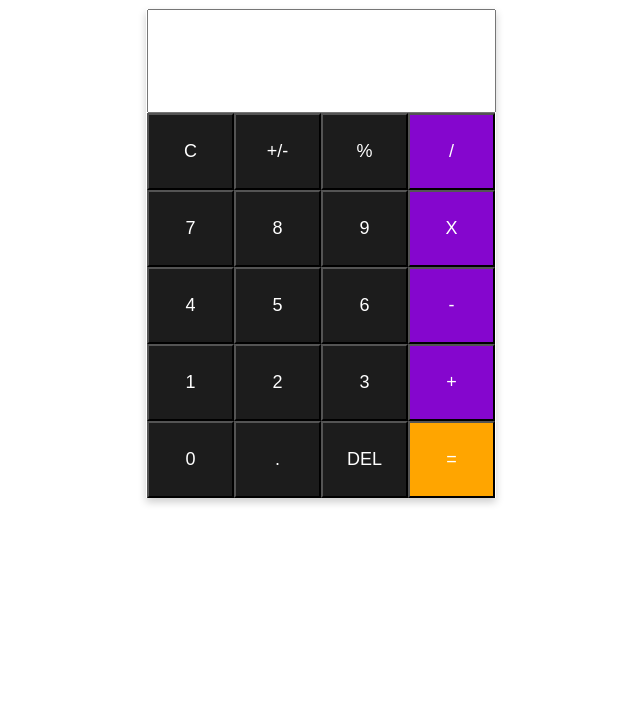
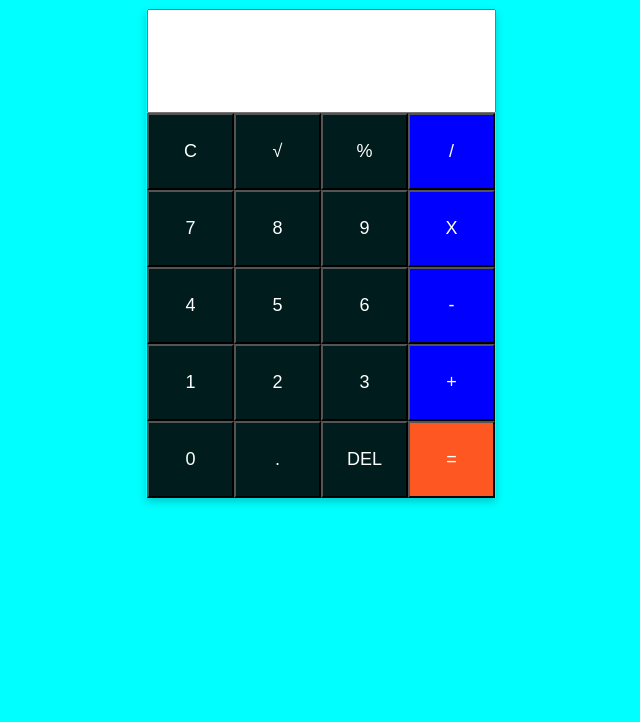
Before and after one commit to saidul1912/CALCULATOR, a plain HTML site: page index.html in a window 1280 px wide. Shown: the part 78-800 px from the top of the page, without its empty margins (319-959 px from the left). Drawn offline with Linux system fonts and the light colour scheme.

Commit message:
Add files via upload

```diff
--- a/css/style.css
+++ b/css/style.css
@@ -1,3 +1,8 @@
+
+body{
+    background-color: aqua;
+}
+
 h1 {
     text-align: center;
     font-size: 35px;
@@ -33,8 +38,14 @@ input#calcbtn {
     font-size: 18px;
     background: #000000e3;
     color: white;
+    transition: all .3s;
+}
+input#calcbtn:hover{
+    background-color: rgb(0, 189, 72);
 }
 .btn-style{
     background: rgb(133, 6, 206);
 }
-input#calcbtn:ho
+.all-contant {
+
+}
--- a/index.html
+++ b/index.html
@@ -7,42 +7,46 @@
     <link rel="stylesheet" href="css/style.css">
 </head>
 <body>
+
+
       <h1>Calculator</h1>
-
        <div class="card">
+         <form name="Calculator">
           <div class="calchead">
-              <input type="text" id="inputbox" maxlength="10px" >
+              <input type="text" name="display" id="inputbox" maxlength="10px" >
           </div>
             <div class="calcbody">
-               <input type="button" id="calcbtn" value="C">
-               <input type="button" id="calcbtn" value="+/-">
-               <input type="button" id="calcbtn" value="%">
-               <input type="button" id="calcbtn" style="background: rgb(133, 6, 206);"  value="/">
+               <input type="button" id="calcbtn" value="C"  onclick="Calculator.display.value = '' ">
+               <input type="button" id="calcbtn" value="&radic;" onclick=" Calculator.display.value = Math.sqrt (Calculator.display.value)">
+               <input type="button" id="calcbtn" value="%" onclick="Calculator.display.value = eval(Calculator.display.value)/100">
+               <input type="button" id="calcbtn" style="background: blue;"  value="/"  onclick="Calculator.display.value += '/' ">
            </div>
            <div class="calcbody">
-            <input type="button" id="calcbtn" value="7">
-            <input type="button" id="calcbtn" value="8">
-            <input type="button" id="calcbtn" value="9">
-            <input type="button" id="calcbtn" style="background: rgb(133, 6, 206);"  value="X">
+            <input type="button" id="calcbtn" value="7" onclick="Calculator.display.value += '7' ">
+            <input type="button" id="calcbtn" value="8" onclick="Calculator.display.value += '8' ">
+            <input type="button" id="calcbtn" value="9" onclick="Calculator.display.value += '9' ">
+            <input type="button" id="calcbtn" style="background: blue;"  value="X"  onclick="Calculator.display.value += '*' ">
          </div>
           <div class="calcbody">
-        <input type="button" id="calcbtn" value="4">
-        <input type="button" id="calcbtn" value="5">
-        <input type="button" id="calcbtn" value="6">
-        <input type="button" id="calcbtn" style="background: rgb(133, 6, 206);"  value="-">
+           <input type="button" id="calcbtn" value="4"  onclick="Calculator.display.value += '4' ">
+           <input type="button" id="calcbtn" value="5" onclick="Calculator.display.value += '5' ">
+           <input type="button" id="calcbtn" value="6" onclick="Calculator.display.value += '6' ">
+           <input type="button" id="calcbtn" style="background: blue;"  value="-" onclick="Calculator.display.value += '-' ">
        </div>
        <div class="calcbody">
-    <input type="button" id="calcbtn" value="1">
-    <input type="button" id="calcbtn" value="2">
-    <input type="button" id="calcbtn" value="3">
-    <input type="button" id="calcbtn" style="background: rgb(133, 6, 206);" value="+">
+         <input type="button" id="calcbtn" value="1" onclick="Calculator.display.value += '1' ">
+         <input type="button" id="calcbtn" value="2" onclick="Calculator.display.value += '2' ">
+        <input type="button" id="calcbtn" value="3" onclick="Calculator.display.value += '3' ">
+        <input type="button" id="calcbtn" style="background: blue;" value="+"  onclick="Calculator.display.value += '+' ">
        </div>
       <div class="calcbody">
-  <input type="button" id="calcbtn" value="0">
-  <input type="button" id="calcbtn" value=".">
-  <input type="button" id="calcbtn" value="DEL">
-  <input type="button" id="calcbtn" style="background:orange;"  value="=">
+       <input type="button" id="calcbtn" value="0"  onclick="Calculator.display.value += '0' ">
+       <input type="button" id="calcbtn" value="." onclick="Calculator.display.value += '.' ">
+       <input type="button" id="calcbtn" value="DEL" onclick="Calculator.display.value = Calculator.display.value.slice (0,-1) ">
+       <input type="button" id="calcbtn" style="background:#ff5722;"  value="="  onclick="Calculator.display.value =eval(Calculator.display.value) ">
       </div>
+
+       </form>
       </div>
 
 
```
Lines whose indentation alone changed are shown as unchanged.
